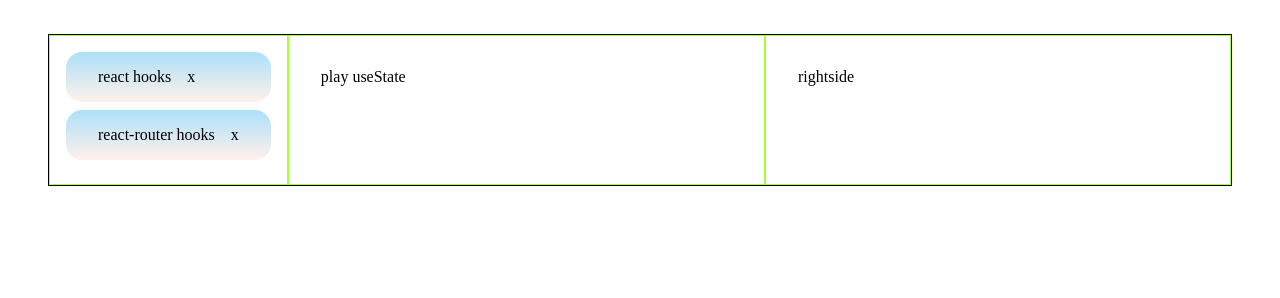
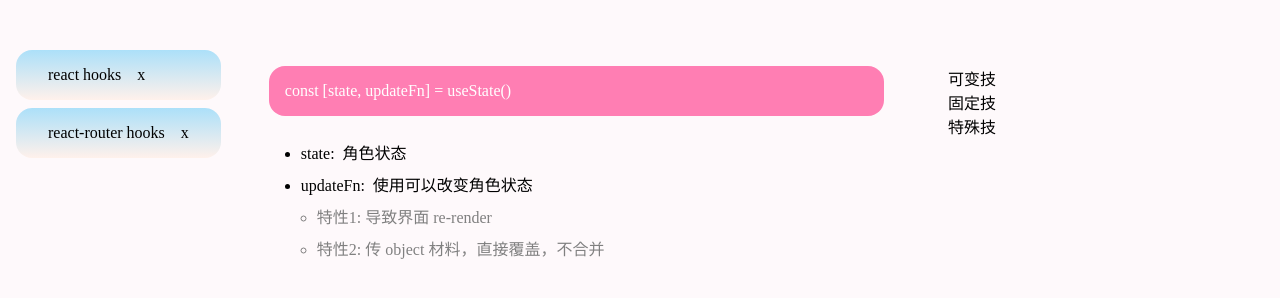
Before and after one commit to liuuteen/hooks-game, a React app: page / in a window 1280 px wide. Shown: the part 146-444 px from the top of the page. Built offline with nearby package versions, Linux system fonts and the light colour scheme.

Commit message:
调整UI，完善菜单

```diff
--- a/src/components/App.css
+++ b/src/components/App.css
@@ -1,7 +1,6 @@
-.game {
-  padding: 0 3rem;
+html{
+  background-color: rgba(252, 203, 218, 0.1);
 }
-
 #game-header {
   font-size: 4rem;
   height: 100px;
@@ -17,16 +16,20 @@
 
 #game-body {
   display: flex;
-  border: 1px solid;
 }
 
 /* left nav bar */
-#game-body > div {
+/* #game-body > div {
   border: 1px solid greenyellow;
+} */
+
+.game-nav {
+  position: sticky;
+  padding: 1rem;
 }
 
-.game-nav {
-  padding: 1rem;
+.menu-lv1-container {
+  margin-bottom: 0.5rem;
 }
 
 /* middle playroom */
@@ -38,10 +41,18 @@
 /* right skill */
 .game-skill {
   padding: 2rem;
-  width: 400px;
+  width: 300px;
 }
 
 /* game icons */
 .game-icon-lv1 {
   padding-left: 1rem;
 }
+
+/* skill-border */
+.skill-intro {
+  padding: 1rem;
+  border-radius: 1rem;
+  color: white;
+  background-color: #ff7eb3;
+}
--- a/src/components/App.js
+++ b/src/components/App.js
@@ -1,6 +1,7 @@
 import './App.css';
-import UseStateGame from './react-hooks-game/UseStateGame';
-import MenuLvOne from './menus/MenuLvOne';
+import UseStateGame from './reactHooksGame/UseStateGame';
+import MenuNav from './menus/MenuNav';
+import GameSkill from './gameSkill/GameSkill';
 
 function App() {
   return (
@@ -14,15 +15,12 @@ function App() {
         </div>
       </header>
       <main id="game-body">
-        <div className='game-nav'>
-          <MenuLvOne lv1Title={"react hooks"} />
-          <MenuLvOne lv1Title={"react-router hooks"} />
-        </div>
+        <MenuNav />
         <div className='game-playroom'>
           <UseStateGame />
         </div>
         <div className='game-skill'>
-          rightside
+          <GameSkill />
         </div>
       </main>
     </div>
--- /dev/null
+++ b/src/components/gameSkill/GameSkill.js
@@ -0,0 +1,9 @@
+export default function GameSkill(second) {
+  return (
+    <>
+      <p>可变技</p>
+      <p>固定技</p>
+      <p>特殊技</p>
+    </>
+  )
+}
--- a/src/components/menus/MenuLvOne.js
+++ b/src/components/menus/MenuLvOne.js
@@ -2,7 +2,7 @@ import { useState } from "react";
 import MenuLvTwo from "./MenuLvTwo";
 
 import "./menu.css";
-export default function MenuLvOne({lv1Title}) {
+export default function MenuLvOne({lv1Title, lv2Menus}) {
 	const [isShow, setIsShow] = useState(false);
 
 	function toggleLv2Menu(){
@@ -11,10 +11,10 @@ export default function MenuLvOne({lv1Title}) {
 
 	return (
 		<>
-			<div className="game-nav-lv1" onClick={toggleLv2Menu}>
+			<div className={isShow ? 'game-nav-lv1 active' : 'game-nav-lv1'} onClick={toggleLv2Menu}>
 				{lv1Title}<span className='game-icon-lv1'>x</span>
 			</div>
-			{isShow && <MenuLvTwo />}
+			{isShow && <MenuLvTwo lv2Menus={lv2Menus} />}
 		</>
 	)
 }
--- a/src/components/menus/MenuLvTwo.js
+++ b/src/components/menus/MenuLvTwo.js
@@ -1,7 +1,13 @@
-export default function MenuLvTwo() {
+import {useState} from 'react';
+export default function MenuLvTwo({lv2Menus}) {
+	const [selectedIndex, setSelectedIndex] = useState();
 	return (
 		<ul className="game-nav-lv2">
-			<li>useState</li>
+			{lv2Menus.map((menu,i) => (
+				<li key={i} className={selectedIndex === i ? "selected" : null} onClick={() => setSelectedIndex(i)}>
+					{menu}
+				</li>
+			))}
 		</ul>
 	)
 }
--- /dev/null
+++ b/src/components/menus/MenuNav.js
@@ -0,0 +1,21 @@
+import MenuLvOne from "./MenuLvOne";
+export default function MenuNav(second) {
+  const menuTree = [
+    ["react hooks", [
+      "useState",
+      "useEffect"
+    ]],
+    ["react-router hooks", [
+      "useParams"
+    ]]
+  ]
+  return (
+    <div className='game-nav'>
+      {menuTree.map((menu, i) => (
+        <div className='menu-lv1-container' key={i}>
+          <MenuLvOne lv1Title={menu[0]} lv2Menus={menu[1]}/>
+        </div>
+      ))}
+    </div>
+  )
+}
--- a/src/components/menus/menu.css
+++ b/src/components/menus/menu.css
@@ -1,13 +1,42 @@
-.game-nav .game-nav-lv1 {
+.game-nav-lv1 {
   padding: 1rem 2rem;
   list-style: none;
   background-image:linear-gradient(0deg,#fff1eb 0%, #ace0f9 100%);
   /* border: 1px solid #46aef7; */
   border-radius: 1rem;
-  margin-bottom: 0.5rem;
 }
 
-.game-nav .game-nav-lv1:hover {
+.game-nav-lv1:hover,
+.game-nav-lv2 li:hover {
   background-image: linear-gradient(0deg,#16d9e3 0%, #30c7ec 47%, #46aef7 100%);
   cursor: pointer;
 }
+
+.game-nav-lv2 {
+  /* margin: 5px; */
+  margin-left: 3rem;
+  list-style: none;
+  /* border: 1px solid orange; */
+}
+
+.game-nav-lv2 li{
+  margin: 5px 0;
+  padding: 0.5rem;
+  border-radius: 0.6rem;
+  background-image:linear-gradient(0deg,#fff1eb 0%, #ace0f9 100%);
+}
+
+.game-nav-lv2 li.selected{
+  background-image: linear-gradient(0deg,#16d9e3 0%, #30c7ec 47%, #46aef7 100%);
+}
+
+.game-nav-lv2 li.selected::before{
+  line-height: 1re;
+  content: '';
+  display: inline-block;
+  width: 5px;
+  height: 5px;
+  background-color: white;
+  border-radius: 50%;
+  margin-right: 6px;
+}
--- a/src/components/react-hooks-game/UseStateGame/index.js
+++ /dev/null
@@ -1,7 +0,0 @@
-export default function UseStateGame() {
-	return (
-		<div>
-			play useState
-		</div>
-	)
-}
--- /dev/null
+++ b/src/components/reactHooksGame/UseStateGame/index.js
@@ -0,0 +1,21 @@
+import "../index.css";
+export default function UseStateGame() {
+	return (
+		<div>
+			<p className="skill-intro">const [state, updateFn] = useState()</p>
+			<ul className="skill-detail">
+					<li>state: &nbsp;角色状态</li>
+					<li>
+						updateFn:  &nbsp;使用可以改变角色状态
+						<ul className="ul-level2 grey-text" style={{color: "grey"}}>
+							<li>特性1: 导致界面 re-render</li>
+							<li>特性2: 传 object 材料，直接覆盖，不合并</li>
+						</ul>
+					</li>
+				</ul>
+			<p>
+
+			</p>
+		</div>
+	)
+}
--- /dev/null
+++ b/src/components/reactHooksGame/index.css
@@ -0,0 +1,11 @@
+.skill-detail {
+  padding: 1rem 2rem;
+}
+
+ul > li {
+  margin: 0.5rem 0;
+}
+
+.ul-level2 {
+  margin-left: 1rem;
+}
--- a/src/index.css
+++ b/src/index.css
@@ -5,3 +5,7 @@
   margin: 0;
   padding: 0;
 }
+
+.grey-text {
+  color: grey;
+}
```
Also changed, not shown: src/components/gameSkill/GameSkill.css (added).
